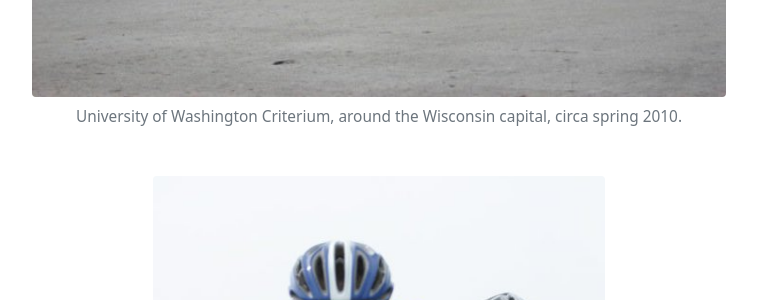
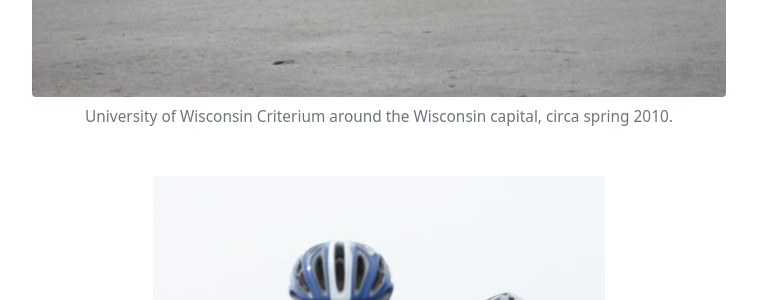
Before and after one commit to ccluett/website, a Jekyll site: the page built from content/racelog.md, in a window 1280 px wide and 900 px high, scrolled down 3116 px. Shown: the part 154-454 px from the top of the window, without its empty margins (261-1018 px from the left). Built offline with Jekyll 4.4.1, drawn with Linux system fonts in a browser that asks for light colours.

Commit message:
Update racelog.md

```diff
--- a/content/racelog.md
+++ b/content/racelog.md
@@ -44,7 +44,7 @@ Collegiate cycling is the essence of what sports should be: a DIY ethos; largely
 
 {% include figure.html img="2011-ohio.jpg" caption="My first (and only) win in the Men's B category in freezing rain at the Ohio State road race." width="100%" %}
 
-{% include figure.html img="wisconsin-cycling-cornering.jpg" caption="University of Washington Criterium, around the Wisconsin capital, circa spring 2010." width="100%" %}
+{% include figure.html img="wisconsin-cycling-cornering.jpg" caption="University of Wisconsin Criterium around the Wisconsin capital, circa spring 2010." width="100%" %}
 
 {% include figure.html img="2012-michigan-crit.jpg" caption="We hosted our 2012 road race on a closed auto course. Likely one of my last collegiate races." width="65%" %}
 
```
